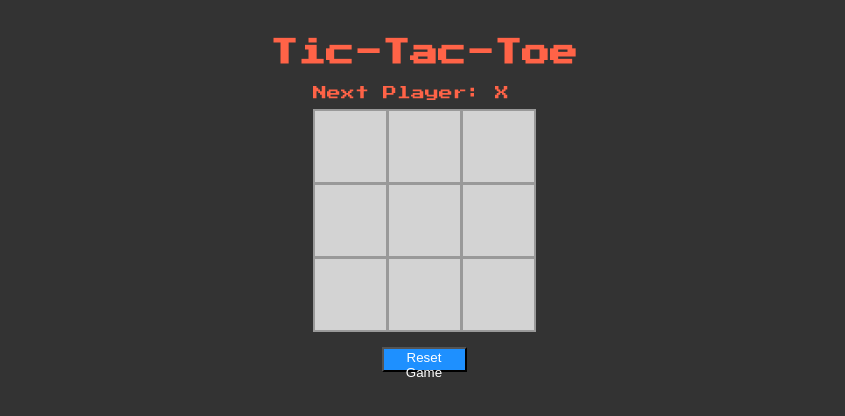
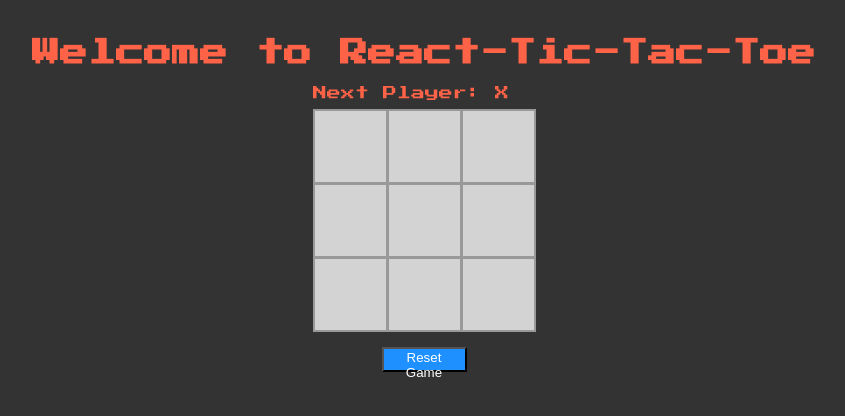
Before and after one commit to noelabellera/react-tic-tac-toe, a React (Create React App) app: page / in a window 1280 px wide. Shown: the top 416 px of the page, without its empty margins (216-1061 px from the left). Built offline with nearby package versions, Linux system fonts and the light colour scheme; the HTML template or start-up script is replaced by a standard one.

Commit message:
change title

```diff
--- a/src/App.js
+++ b/src/App.js
@@ -45,7 +45,7 @@ class App extends Component {
   render() {
     return (
       <div className="game">
-        <h1>Tic-Tac-Toe</h1>
+        <h1>Welcome to React-Tic-Tac-Toe</h1>
         <div className="game-board">
           <Board calculateWinner={this.calculateWinner}
                  handleReset={this.handleReset} />
```
